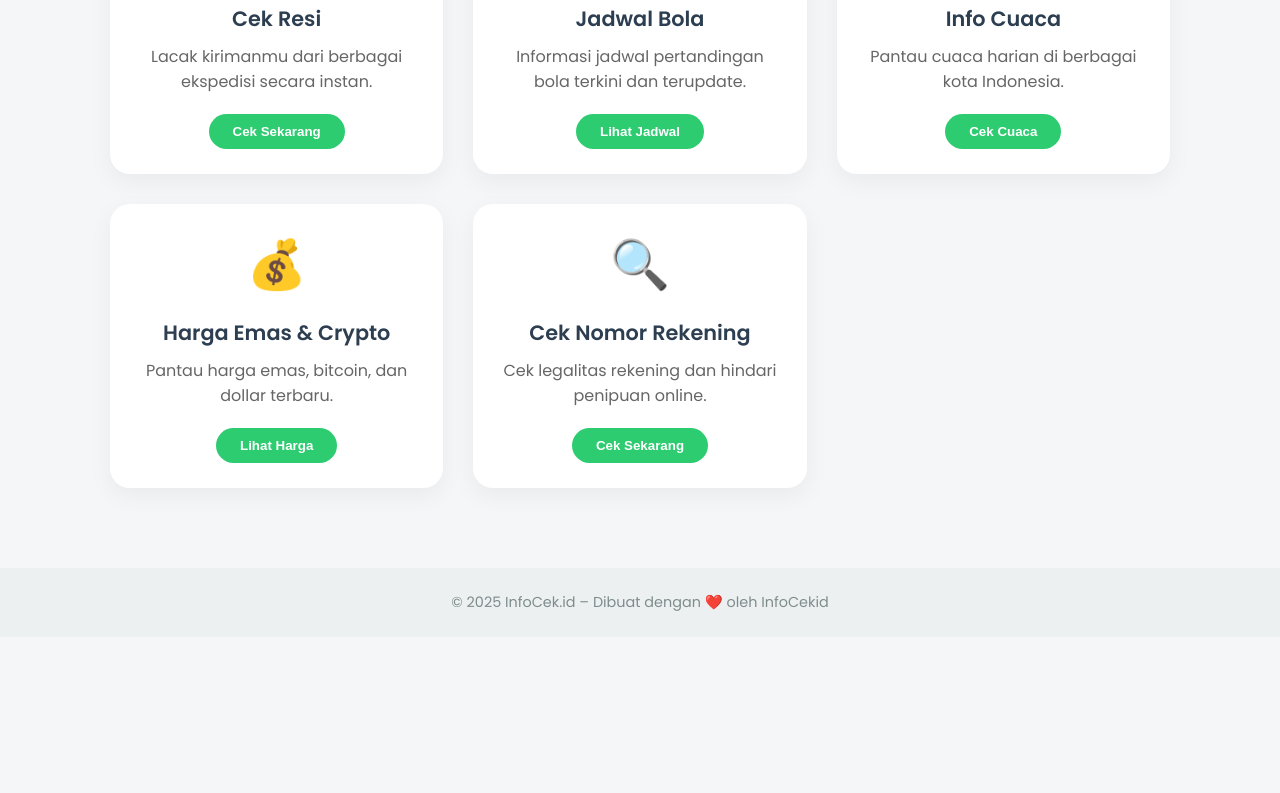
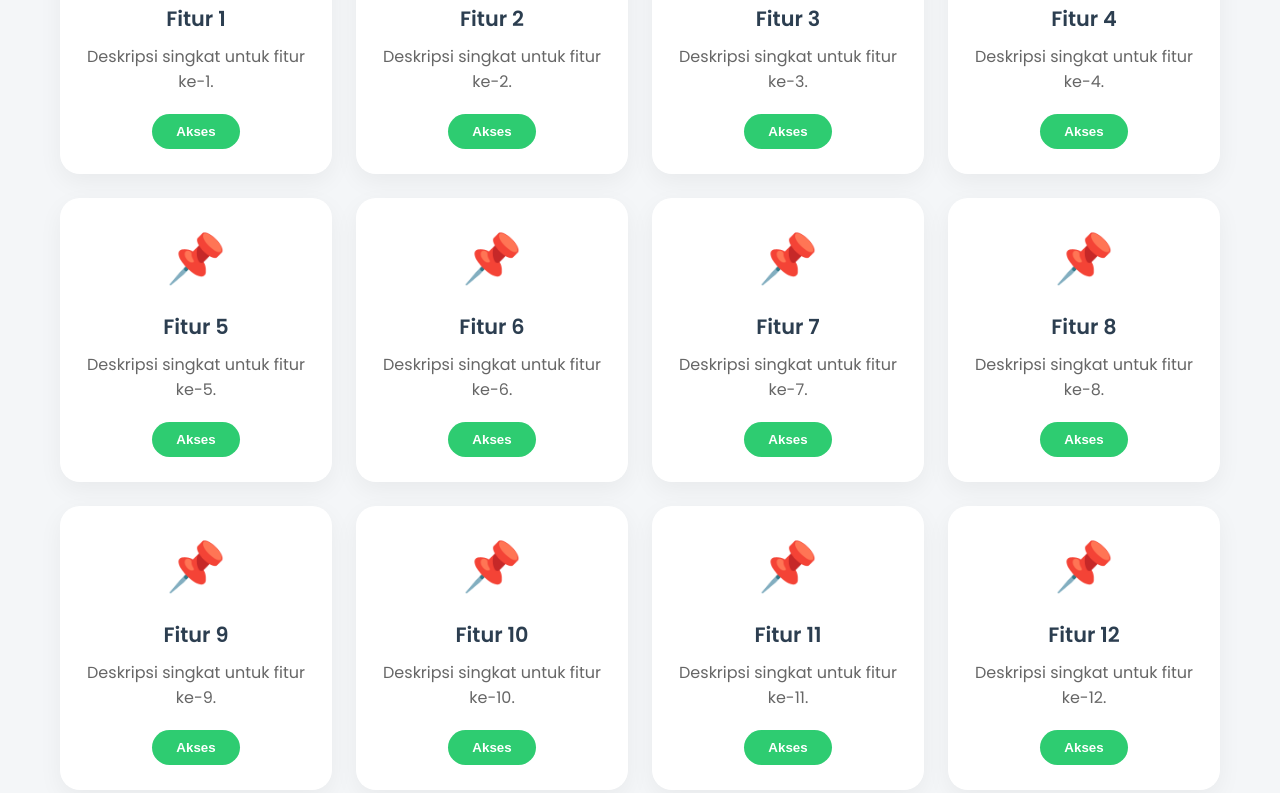
Before and after one commit to Guan2109/infocekid, a plain HTML site: page index.html in a window 1280 px wide. Shown: the part 617-1410 px from the top of the page. Before the commit the page ends 1254 px from the top, so only its background shows below. Drawn offline with nearby package versions, Linux system fonts and the light colour scheme.

Commit message:
Add files via upload

```diff
--- a/index.html
+++ b/index.html
@@ -1,3 +1,4 @@
+
 <!DOCTYPE html>
 <html lang="id">
 <head>
@@ -9,138 +10,50 @@
   <link href="https://fonts.googleapis.com/css2?family=Poppins:wght@400;600;800&display=swap" rel="stylesheet">
   <link href="https://unpkg.com/aos@2.3.1/dist/aos.css" rel="stylesheet">
   <style>
-    * {
-      margin: 0;
-      padding: 0;
-      box-sizing: border-box;
+    * { margin: 0; padding: 0; box-sizing: border-box; }
+    body { font-family: 'Poppins', sans-serif; background-color: #f4f6f8; color: #333; scroll-behavior: smooth; }
+    header {
+      background: #fff; padding: 1rem 2rem; display: flex; justify-content: space-between;
+      align-items: center; box-shadow: 0 2px 10px rgba(0,0,0,0.1); position: fixed; width: 100%;
+      top: 0; z-index: 1000;
     }
-    body {
-      font-family: 'Poppins', sans-serif;
-      background-color: #f4f6f8;
-      color: #333;
-      scroll-behavior: smooth;
+    .logo { font-size: 1.8rem; font-weight: 800; color: #27ae60; cursor: pointer; }
+    nav a { margin-left: 20px; color: #333; font-weight: 500; text-decoration: none; }
+    nav a:hover { color: #27ae60; }
+    .hero {
+      background: linear-gradient(135deg, #2ecc71, #27ae60); color: #fff;
+      padding: 100px 20px 80px; text-align: center; margin-top: 60px; border-radius: 0 0 40px 40px;
     }
-    header {
-      background: #fff;
-      padding: 1rem 2rem;
-      display: flex;
-      justify-content: space-between;
-      align-items: center;
-      box-shadow: 0 2px 10px rgba(0,0,0,0.1);
-      position: fixed;
-      width: 100%;
-      top: 0;
-      z-index: 1000;
+    .hero h1 { font-size: 3rem; font-weight: 800; margin-bottom: 10px; }
+    .hero p { font-size: 1.2rem; color: #dff0d8; }
+    .btn-primary {
+      background: #fff; color: #27ae60; border: none; padding: 14px 32px;
+      font-size: 1rem; font-weight: 600; border-radius: 40px; margin-top: 30px;
+      cursor: pointer; box-shadow: 0 6px 20px rgba(0,0,0,0.1); transition: all 0.3s ease;
     }
-    .logo {
-      font-size: 1.8rem;
-      font-weight: 800;
-      color: #27ae60;
-      cursor: pointer;
-    }
-    nav a {
-      margin-left: 20px;
-      color: #333;
-      font-weight: 500;
-      text-decoration: none;
-    }
-    nav a:hover {
-      color: #27ae60;
-    }
-    .hero {
-      background: linear-gradient(135deg, #2ecc71, #27ae60);
-      color: #fff;
-      padding: 100px 20px 80px;
-      text-align: center;
-      margin-top: 60px;
-      border-radius: 0 0 40px 40px;
-    }
-    .hero h1 {
-      font-size: 3rem;
-      font-weight: 800;
-      margin-bottom: 10px;
-    }
-    .hero p {
-      font-size: 1.2rem;
-      color: #dff0d8;
-    }
-    .btn-primary {
-      background: #fff;
-      color: #27ae60;
-      border: none;
-      padding: 14px 32px;
-      font-size: 1rem;
-      font-weight: 600;
-      border-radius: 40px;
-      margin-top: 30px;
-      cursor: pointer;
-      box-shadow: 0 6px 20px rgba(0,0,0,0.1);
-      transition: all 0.3s ease;
-    }
-    .btn-primary:hover {
-      background: #27ae60;
-      color: #fff;
-    }
-    main {
-      max-width: 1100px;
-      margin: 60px auto;
-      padding: 20px;
-    }
+    .btn-primary:hover { background: #27ae60; color: #fff; }
+    main { max-width: 1200px; margin: 60px auto; padding: 20px; }
     .card-container {
-      display: grid;
-      grid-template-columns: repeat(auto-fit, minmax(280px, 1fr));
-      gap: 30px;
+      display: grid; grid-template-columns: repeat(auto-fit, minmax(250px, 1fr)); gap: 24px;
     }
     .card {
-      background: #fff;
-      padding: 25px;
-      border-radius: 20px;
-      box-shadow: 0 8px 24px rgba(0,0,0,0.05);
-      text-align: center;
-      transition: 0.3s ease;
+      background: #fff; padding: 25px; border-radius: 20px;
+      box-shadow: 0 8px 24px rgba(0,0,0,0.05); text-align: center; transition: 0.3s ease;
     }
-    .card:hover {
-      transform: translateY(-10px);
-      box-shadow: 0 16px 40px rgba(0,0,0,0.08);
+    .card:hover { transform: translateY(-10px); box-shadow: 0 16px 40px rgba(0,0,0,0.08); }
+    .card-icon { font-size: 48px; color: #27ae60; margin-bottom: 16px; }
+    .card-title { font-size: 1.3rem; font-weight: 600; margin-bottom: 10px; color: #2c3e50; }
+    .card-desc { font-size: 1rem; color: #666; margin-bottom: 20px; }
+    .card-button {
+      padding: 10px 24px; background: #2ecc71; color: white;
+      border: none; font-weight: 600; border-radius: 30px; cursor: pointer;
     }
-    .card-icon {
-      font-size: 48px;
-      color: #27ae60;
-      margin-bottom: 16px;
-    }
-    .card-title {
-      font-size: 1.3rem;
-      font-weight: 600;
-      margin-bottom: 10px;
-      color: #2c3e50;
-    }
-    .card-desc {
-      font-size: 1rem;
-      color: #666;
-      margin-bottom: 20px;
-    }
-    .card-button {
-      padding: 10px 24px;
-      background: #2ecc71;
-      color: white;
-      border: none;
-      font-weight: 600;
-      border-radius: 30px;
-      cursor: pointer;
-    }
-    .card-button:hover {
-      background: #1e8449;
-    }
+    .card-button:hover { background: #1e8449; }
     footer {
-      background: #ecf0f1;
-      text-align: center;
-      padding: 1.5rem;
-      color: #7f8c8d;
-      font-size: 0.9rem;
+      background: #ecf0f1; text-align: center; padding: 1.5rem; color: #7f8c8d; font-size: 0.9rem;
     }
     @media (max-width: 600px) {
-      .hero h1 { font-size: 2.2rem; }
-      .hero p { font-size: 1rem; }
+      .hero h1 { font-size: 2.2rem; } .hero p { font-size: 1rem; }
     }
   </style>
 </head>
@@ -163,36 +76,112 @@
 
 <main>
   <section id="features" class="card-container">
-    <div class="card" data-aos="fade-up" onclick="location.href='cekresi.html'">
-      <div class="card-icon">📦</div>
-      <div class="card-title">Cek Resi</div>
-      <div class="card-desc">Lacak kirimanmu dari berbagai ekspedisi secara instan.</div>
-      <button class="card-button">Cek Sekarang</button>
+
+    <div class="card" data-aos="fade-up" onclick="location.href='#1'">
+      <div class="card-icon">📌</div>
+      <div class="card-title">Fitur 1</div>
+      <div class="card-desc">Deskripsi singkat untuk fitur ke-1.</div>
+      <button class="card-button">Akses</button>
     </div>
-    <div class="card" data-aos="fade-up" onclick="location.href='#jadwalbola'">
-      <div class="card-icon">⚽</div>
-      <div class="card-title">Jadwal Bola</div>
-      <div class="card-desc">Informasi jadwal pertandingan bola terkini dan terupdate.</div>
-      <button class="card-button">Lihat Jadwal</button>
+
+    <div class="card" data-aos="fade-up" onclick="location.href='#2'">
+      <div class="card-icon">📌</div>
+      <div class="card-title">Fitur 2</div>
+      <div class="card-desc">Deskripsi singkat untuk fitur ke-2.</div>
+      <button class="card-button">Akses</button>
     </div>
-    <div class="card" data-aos="fade-up" onclick="location.href='#cuaca'">
-      <div class="card-icon">☀️</div>
-      <div class="card-title">Info Cuaca</div>
-      <div class="card-desc">Pantau cuaca harian di berbagai kota Indonesia.</div>
-      <button class="card-button">Cek Cuaca</button>
+
+    <div class="card" data-aos="fade-up" onclick="location.href='#3'">
+      <div class="card-icon">📌</div>
+      <div class="card-title">Fitur 3</div>
+      <div class="card-desc">Deskripsi singkat untuk fitur ke-3.</div>
+      <button class="card-button">Akses</button>
     </div>
-    <div class="card" data-aos="fade-up" onclick="location.href='#harga'">
-      <div class="card-icon">💰</div>
-      <div class="card-title">Harga Emas & Crypto</div>
-      <div class="card-desc">Pantau harga emas, bitcoin, dan dollar terbaru.</div>
-      <button class="card-button">Lihat Harga</button>
+
+    <div class="card" data-aos="fade-up" onclick="location.href='#4'">
+      <div class="card-icon">📌</div>
+      <div class="card-title">Fitur 4</div>
+      <div class="card-desc">Deskripsi singkat untuk fitur ke-4.</div>
+      <button class="card-button">Akses</button>
     </div>
-    <div class="card" data-aos="fade-up" onclick="location.href='#legalitas'">
-      <div class="card-icon">🔍</div>
-      <div class="card-title">Cek Nomor Rekening</div>
-      <div class="card-desc">Cek legalitas rekening dan hindari penipuan online.</div>
-      <button class="card-button">Cek Sekarang</button>
+
+    <div class="card" data-aos="fade-up" onclick="location.href='#5'">
+      <div class="card-icon">📌</div>
+      <div class="card-title">Fitur 5</div>
+      <div class="card-desc">Deskripsi singkat untuk fitur ke-5.</div>
+      <button class="card-button">Akses</button>
     </div>
+
+    <div class="card" data-aos="fade-up" onclick="location.href='#6'">
+      <div class="card-icon">📌</div>
+      <div class="card-title">Fitur 6</div>
+      <div class="card-desc">Deskripsi singkat untuk fitur ke-6.</div>
+      <button class="card-button">Akses</button>
+    </div>
+
+    <div class="card" data-aos="fade-up" onclick="location.href='#7'">
+      <div class="card-icon">📌</div>
+      <div class="card-title">Fitur 7</div>
+      <div class="card-desc">Deskripsi singkat untuk fitur ke-7.</div>
+      <button class="card-button">Akses</button>
+    </div>
+
+    <div class="card" data-aos="fade-up" onclick="location.href='#8'">
+      <div class="card-icon">📌</div>
+      <div class="card-title">Fitur 8</div>
+      <div class="card-desc">Deskripsi singkat untuk fitur ke-8.</div>
+      <button class="card-button">Akses</button>
+    </div>
+
+    <div class="card" data-aos="fade-up" onclick="location.href='#9'">
+      <div class="card-icon">📌</div>
+      <div class="card-title">Fitur 9</div>
+      <div class="card-desc">Deskripsi singkat untuk fitur ke-9.</div>
+      <button class="card-button">Akses</button>
+    </div>
+
+    <div class="card" data-aos="fade-up" onclick="location.href='#10'">
+      <div class="card-icon">📌</div>
+      <div class="card-title">Fitur 10</div>
+      <div class="card-desc">Deskripsi singkat untuk fitur ke-10.</div>
+      <button class="card-button">Akses</button>
+    </div>
+
+    <div class="card" data-aos="fade-up" onclick="location.href='#11'">
+      <div class="card-icon">📌</div>
+      <div class="card-title">Fitur 11</div>
+      <div class="card-desc">Deskripsi singkat untuk fitur ke-11.</div>
+      <button class="card-button">Akses</button>
+    </div>
+
+    <div class="card" data-aos="fade-up" onclick="location.href='#12'">
+      <div class="card-icon">📌</div>
+      <div class="card-title">Fitur 12</div>
+      <div class="card-desc">Deskripsi singkat untuk fitur ke-12.</div>
+      <button class="card-button">Akses</button>
+    </div>
+
+    <div class="card" data-aos="fade-up" onclick="location.href='#13'">
+      <div class="card-icon">📌</div>
+      <div class="card-title">Fitur 13</div>
+      <div class="card-desc">Deskripsi singkat untuk fitur ke-13.</div>
+      <button class="card-button">Akses</button>
+    </div>
+
+    <div class="card" data-aos="fade-up" onclick="location.href='#14'">
+      <div class="card-icon">📌</div>
+      <div class="card-title">Fitur 14</div>
+      <div class="card-desc">Deskripsi singkat untuk fitur ke-14.</div>
+      <button class="card-button">Akses</button>
+    </div>
+
+    <div class="card" data-aos="fade-up" onclick="location.href='#15'">
+      <div class="card-icon">📌</div>
+      <div class="card-title">Fitur 15</div>
+      <div class="card-desc">Deskripsi singkat untuk fitur ke-15.</div>
+      <button class="card-button">Akses</button>
+    </div>
+
   </section>
 </main>
 
```
